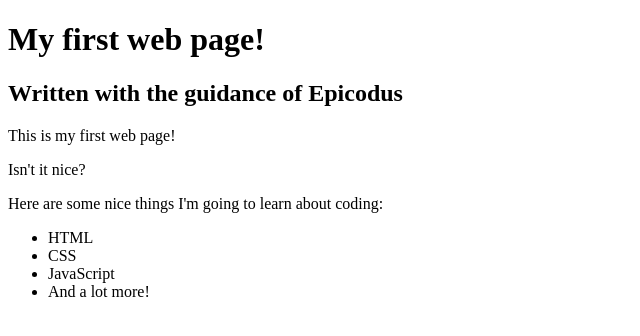
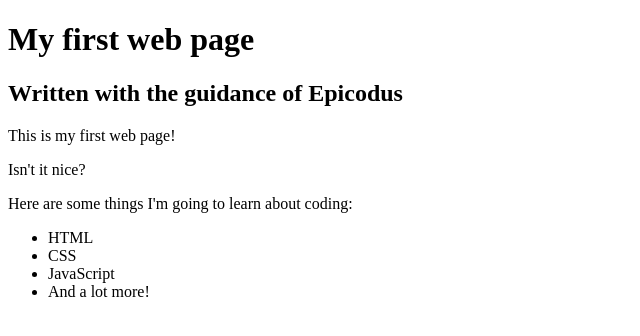
Before and after one commit to Jeremiah-Freeman/my-first-webpage, a plain HTML site: page my-first-webpage.html in a window 1280 px wide. Shown: the full height of the page, 0-640 px from the left. Drawn offline with Linux system fonts and the light colour scheme.

Commit message:
show updated corrections on text

```diff
--- a/my-first-webpage.html
+++ b/my-first-webpage.html
@@ -4,13 +4,13 @@
     <title>Web page #1!</title
   </head>
   <body>
-    <h1>My first web page!</h1>
+    <h1>My first web page</h1>
     <h2>Written with the guidance of Epicodus</h2>
 
     <p>This is my first web page!</p>
     <p>Isn't it nice?</p>
 
-    <p>Here are some nice things I'm going to learn about coding:</p>
+    <p>Here are some things I'm going to learn about coding:</p>
     <ul>
       <li>HTML</li>
       <li>CSS</li>
```
